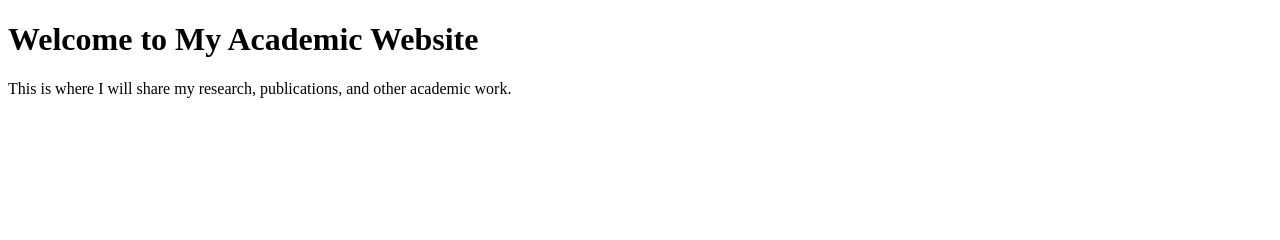
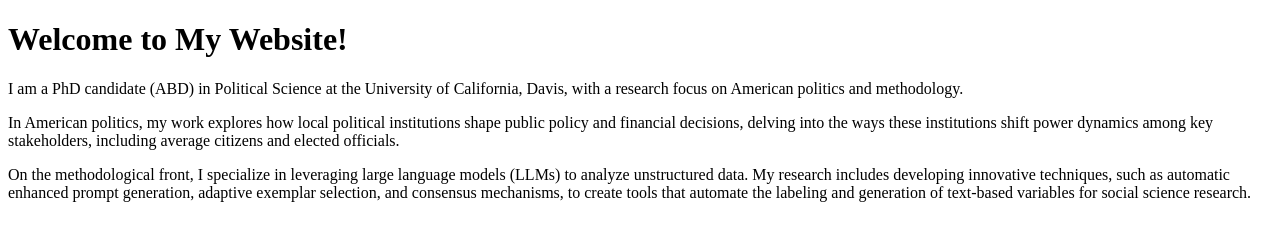
Before and after one commit to MenglinMileyLiu/menglinmileyliu.github.io, a plain HTML site: page index.html in a window 1280 px wide. Drawn offline with Linux system fonts and the light colour scheme.

Commit message:
Update index.html

```diff
--- a/index.html
+++ b/index.html
@@ -6,7 +6,15 @@
     <title>My Academic Website</title>
 </head>
 <body>
-    <h1>Welcome to My Academic Website</h1>
-    <p>This is where I will share my research, publications, and other academic work.</p>
+    <h1>Welcome to My Website!</h1>
+    <p>
+        I am a PhD candidate (ABD) in Political Science at the University of California, Davis, with a research focus on American politics and methodology.
+    </p>
+    <p>
+        In American politics, my work explores how local political institutions shape public policy and financial decisions, delving into the ways these institutions shift power dynamics among key stakeholders, including average citizens and elected officials.
+    </p>
+    <p>
+        On the methodological front, I specialize in leveraging large language models (LLMs) to analyze unstructured data. My research includes developing innovative techniques, such as automatic enhanced prompt generation, adaptive exemplar selection, and consensus mechanisms, to create tools that automate the labeling and generation of text-based variables for social science research.
+    </p>
 </body>
 </html>
```
